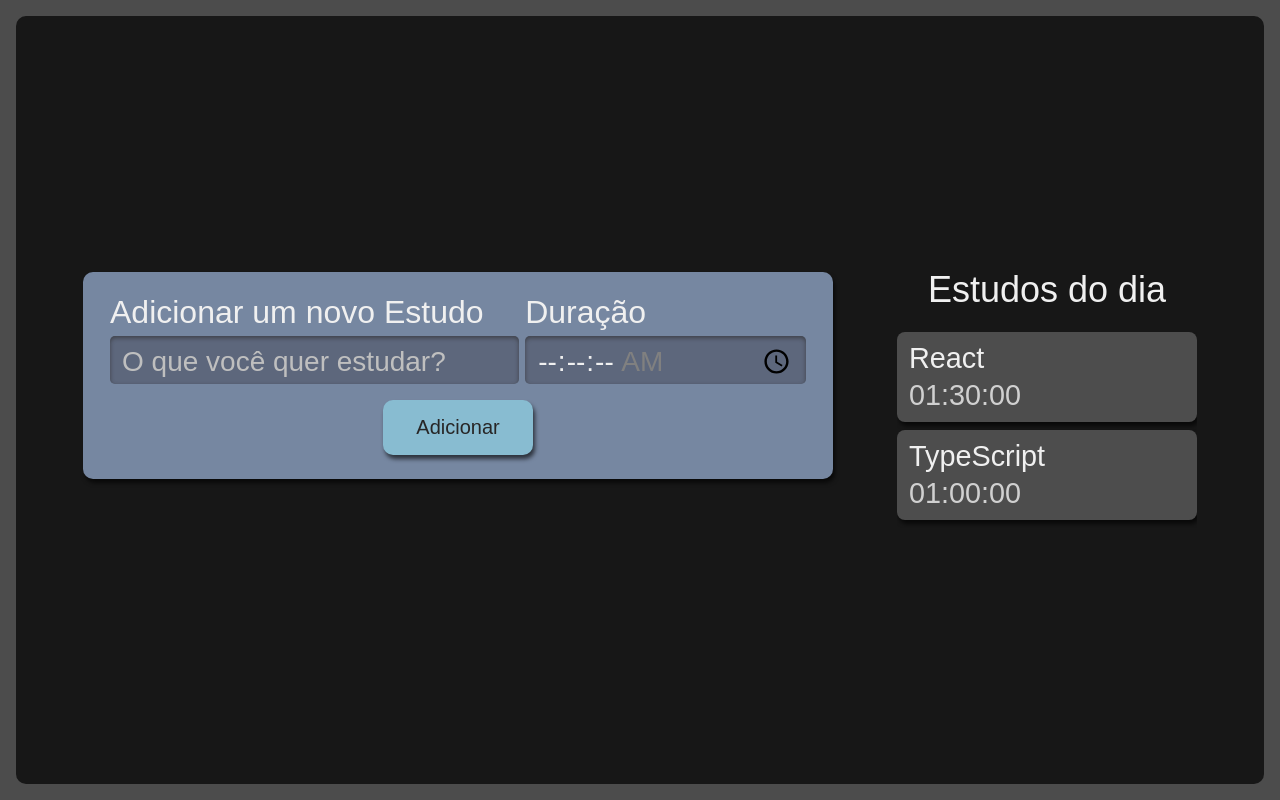
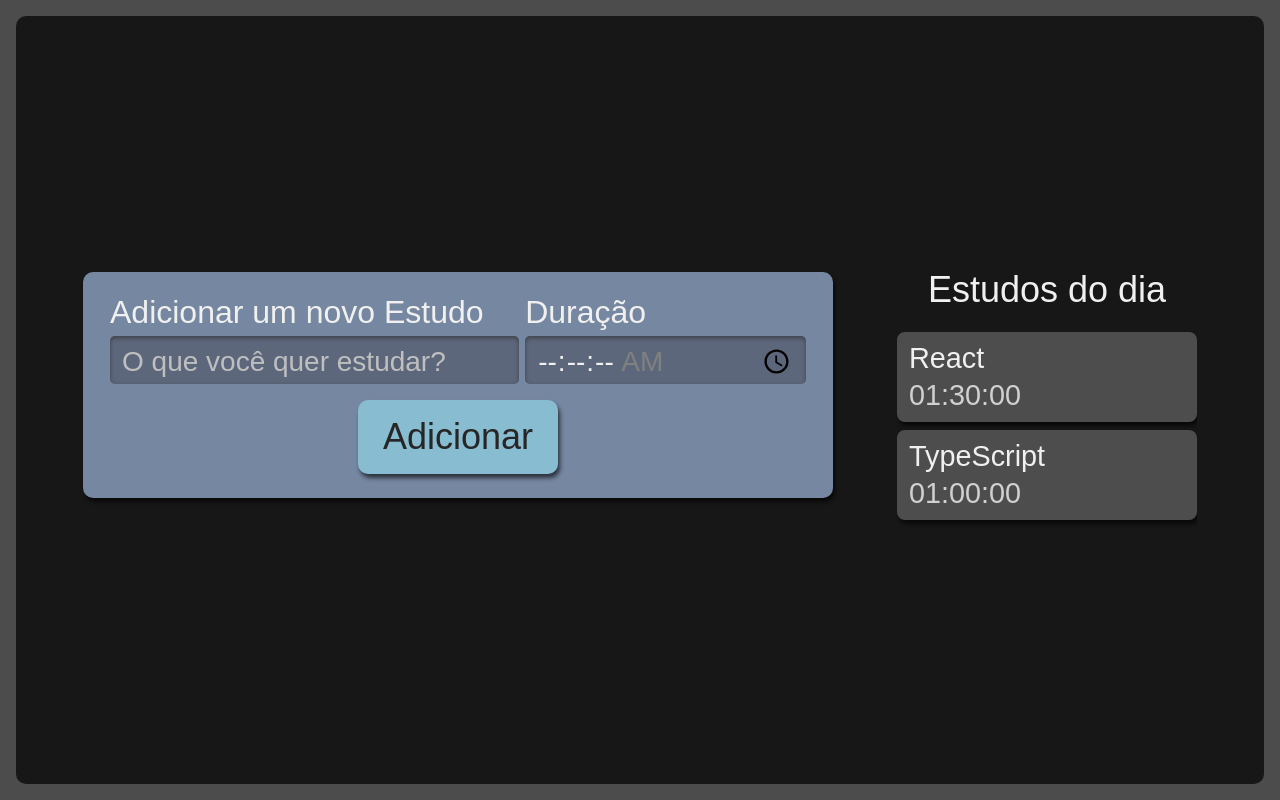
Before and after one commit to fe-tabs/alura-react-typescript, a React (Create React App) app: page / in a window 1280 px wide. Built offline with nearby package versions, Linux system fonts and the light colour scheme.

Commit message:
:recycle: refactor: rename properties

```diff
--- a/src/components/Button/Button.module.scss
+++ b/src/components/Button/Button.module.scss
@@ -16,7 +16,7 @@
 }
 
 @media screen and (min-width: 1280px) {
-  .botao {
+  .button {
     grid-column-start: span 2;
     justify-self: center;
     width: 200px;
--- a/src/components/TaskList/TaskList.module.scss
+++ b/src/components/TaskList/TaskList.module.scss
@@ -51,16 +51,16 @@
   }
 }
 
-.itemSelecionado {
+.itemSelected {
   background-color: #292929;
   box-shadow: 2px 4px 4px #0000009F inset;
 }
 
-.itemCompletado {
+.itemCompleted {
   background-color: #566F42;
   cursor: auto;
 
-  .concluido {
+  .done {
     display: block;
     background-image: url('../../assets/check-mark.svg');
     background-repeat: no-repeat;
```
